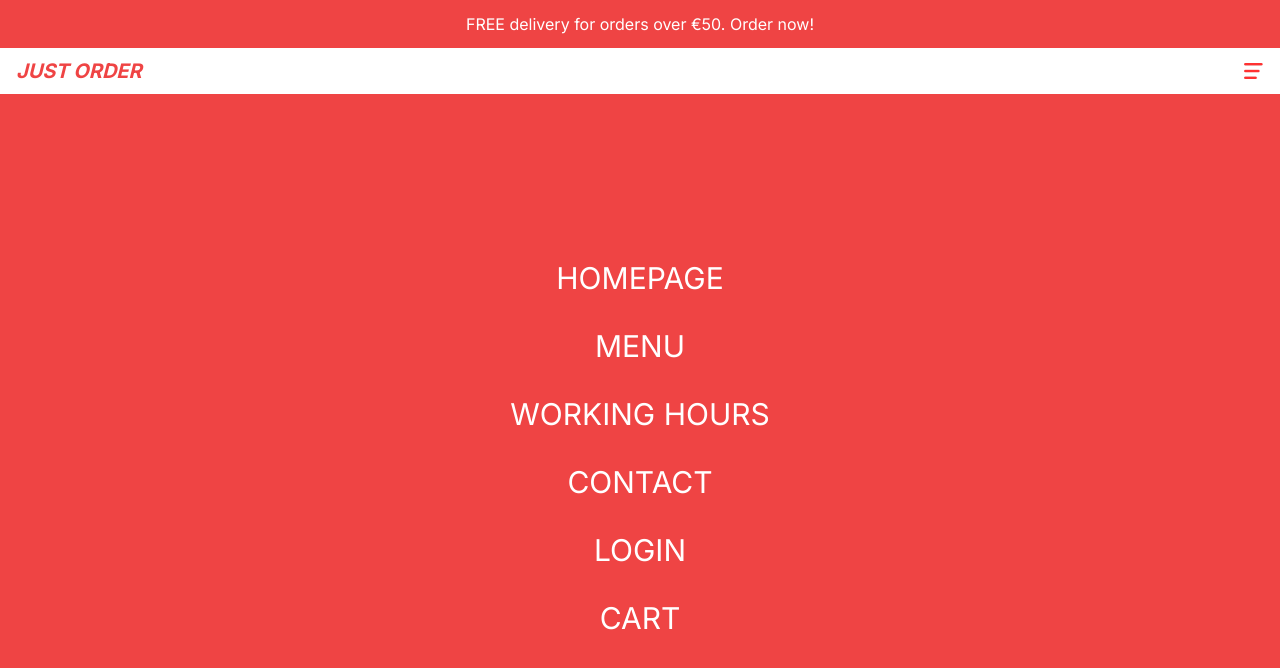
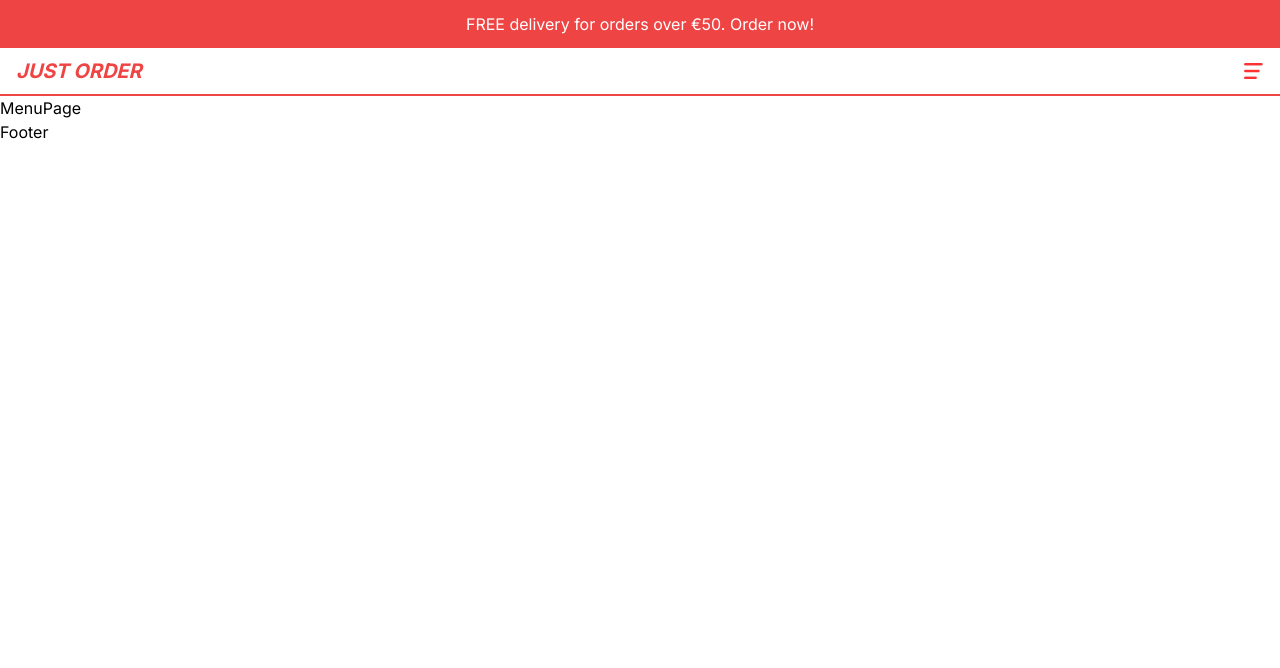
Before and after one commit to federico-init/restaurant-nextjs, a Next.js app: page /menu in a window 1280 px wide. Shown: the top 668 px of the page. Built offline with nearby package versions, Linux system fonts and the light colour scheme.

Commit message:
chore: added icon menu voice as a separate component

```diff
--- a/src/components/Menu.tsx
+++ b/src/components/Menu.tsx
@@ -3,6 +3,8 @@
 import Image from "next/image";
 import Link from "next/link";
 import { useState } from "react";
+
+import CartIcon from "./CartIcon";
 
 const menuLinks = [
   { id: 1, title: "Homepage", url: "/" },
@@ -21,7 +23,9 @@ const Menu = () => {
   const renderedLinks = menuLinks.map((item) => {
     return (
       <div key={item.id}>
-        <Link href={item.url}>{item.title}</Link>
+        <Link href={item.url} onClick={() => setIsOpen(false)}>
+          {item.title}
+        </Link>
       </div>
     );
   });
@@ -36,15 +40,22 @@ const Menu = () => {
         height={20}
         onClick={() => setIsOpen((current) => !current)}
       />
+
+      {isOpen && (
         <div className="bg-red-500 text-white absolute left-0 top-24 w-full h-[calc(100vh-6rem)] flex flex-col gap-8 items-center justify-center text-3xl z-10">
           {renderedLinks}
           {user ? (
-          <Link href="/orders">Orders</Link>
+            <Link href="/orders" onClick={() => setIsOpen(false)}>
+              Orders
+            </Link>
           ) : (
-          <Link href="/login">Login</Link>
+            <Link href="/login" onClick={() => setIsOpen(false)}>
+              Login
+            </Link>
           )}
-        <Link href="/cart">Cart</Link>
+          <CartIcon />
         </div>
+      )}
     </div>
   );
 };
```
Also changed, not shown: src/components/CartIcon.tsx (added, +15 -0 lines). Lines whose indentation alone changed are shown as unchanged.
